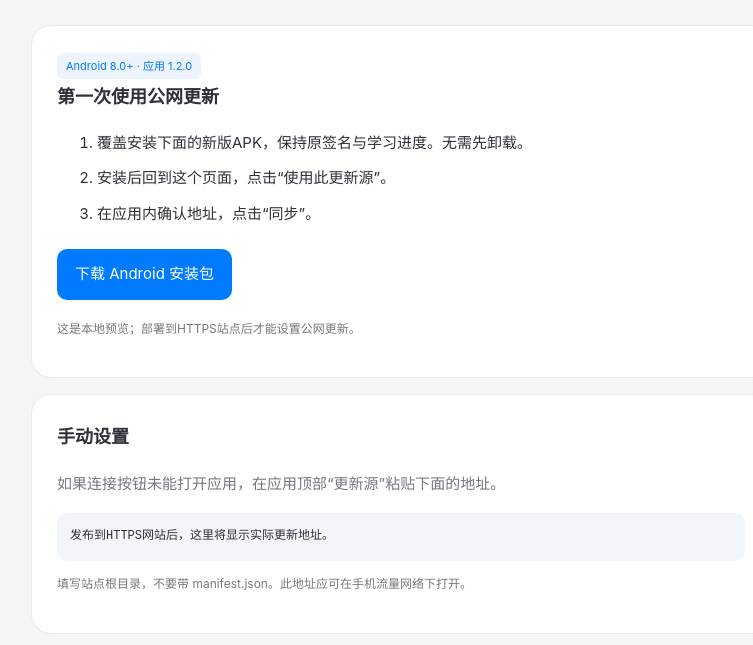
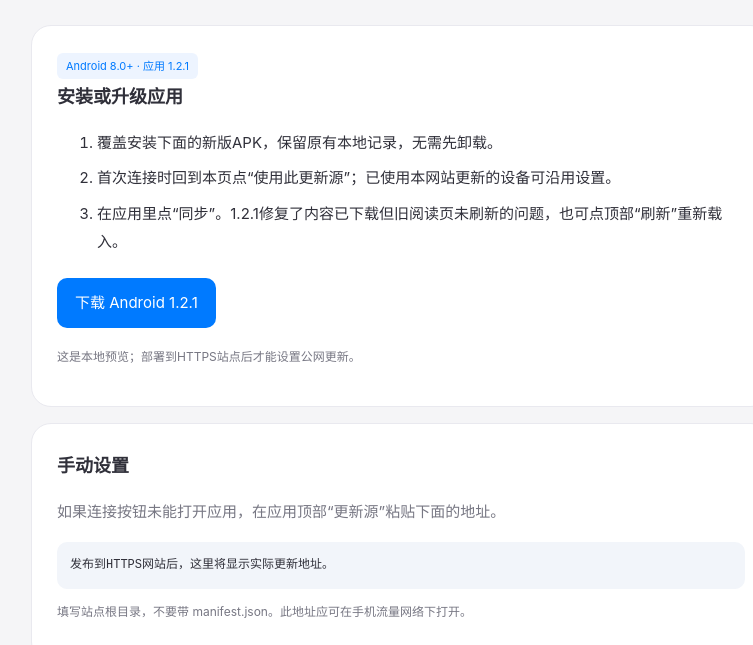
Before and after one commit to YESdontASKmeAgain-Engineer/px4-ros2-study, a plain HTML site: page index.html in a window 1280 px wide. Shown: the part 175-820 px from the top of the page, without its empty margins (239-992 px from the left). Drawn offline with Linux system fonts and the light colour scheme.

Commit message:
Publish study content 3985d8b7a207

```diff
--- a/index.html
+++ b/index.html
@@ -2,7 +2,7 @@
 <html lang="zh-CN"><head><meta charset="utf-8"><meta name="viewport" content="width=device-width,initial-scale=1"><title>PX4 Academy · Android更新</title><style>
 *{box-sizing:border-box}body{font:15px/1.9 -apple-system,BlinkMacSystemFont,"Segoe UI","Microsoft YaHei",sans-serif;color:#30303a;background:#f5f5f7;margin:0;padding:35px 20px}main{max-width:740px;margin:auto}header{margin:15px 0 28px}header small{color:#8e8e93;letter-spacing:2px;font-size:11px}h1{font-size:30px;line-height:1.4;margin:8px 0}h2{font-size:18px;margin:0 0 12px}p{color:#777783}.card{border:1px solid #e9e9ef;border-radius:20px;background:white;padding:25px;margin:16px 0}a.button{display:inline-block;background:#007aff;color:white;padding:11px 18px;border-radius:10px;text-decoration:none;margin:6px 8px 6px 0}a.secondary{background:#edf4ff;color:#007aff}code{display:block;background:#f2f5fa;padding:13px;border-radius:10px;font:12px/1.8 monospace;overflow-wrap:anywhere}.tag{color:#007aff;background:#edf4ff;padding:6px 9px;border-radius:6px;font-size:11px}.small{font-size:12px}li{margin:7px 0}footer{font-size:11px;color:#aaaab4;margin:25px 0}[hidden]{display:none!important}</style></head>
 <body><main><header><small>PX4 × ROS 2</small><h1>学习内容，随时更新。</h1><p>手机联网就能获取新版手册，离线时继续阅读已下载内容。</p></header>
-<section class="card"><span class="tag">Android 8.0+ · 应用 1.2.0</span><h2>第一次使用公网更新</h2><ol><li>覆盖安装下面的新版APK，保持原签名与学习进度。无需先卸载。</li><li>安装后回到这个页面，点击“使用此更新源”。</li><li>在应用内确认地址，点击“同步”。</li></ol><a class="button" href="app.apk">下载 Android 安装包</a><a class="button secondary" id="connect" hidden>使用此更新源</a><p class="small" id="state">准备更新地址…</p></section>
+<section class="card"><span class="tag">Android 8.0+ · 应用 1.2.1</span><h2>安装或升级应用</h2><ol><li>覆盖安装下面的新版APK，保留原有本地记录，无需先卸载。</li><li>首次连接时回到本页点“使用此更新源”；已使用本网站更新的设备可沿用设置。</li><li>在应用里点“同步”。1.2.1修复了内容已下载但旧阅读页未刷新的问题，也可点顶部“刷新”重新载入。</li></ol><a class="button" href="app.apk">下载 Android 1.2.1</a><a class="button secondary" id="connect" hidden>使用此更新源</a><p class="small" id="state">准备更新地址…</p></section>
 <section class="card"><h2>手动设置</h2><p>如果连接按钮未能打开应用，在应用顶部“更新源”粘贴下面的地址。</p><code id="address"></code><p class="small">填写站点根目录，不要带 manifest.json。此地址应可在手机流量网络下打开。</p></section>
 <section class="card"><h2>以后怎样更新？</h2><p>发布者在电脑生成并上传新版内容。手机打开或返回应用时检查，保持前台时每分钟检查一次；也可以手动同步。</p><p class="small">网页内容更新无需重装APK；Android程序本身新增功能时仍需覆盖安装。学习记录存储在本手机，不会自动合并到其他设备。应用仍会验证内容签名，错误或不完整的更新不会替换原版。</p></section><footer>这个页面和APK均不包含内容签名私钥或局域网配对码。外部参考资料需要网络。</footer></main>
 <script>
```
Also changed, not shown: 1 other file.
